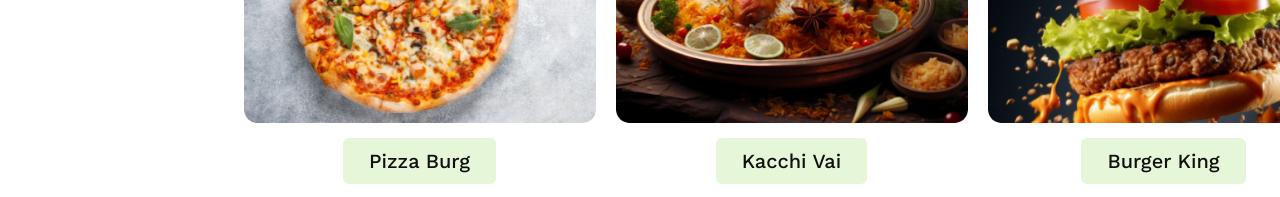
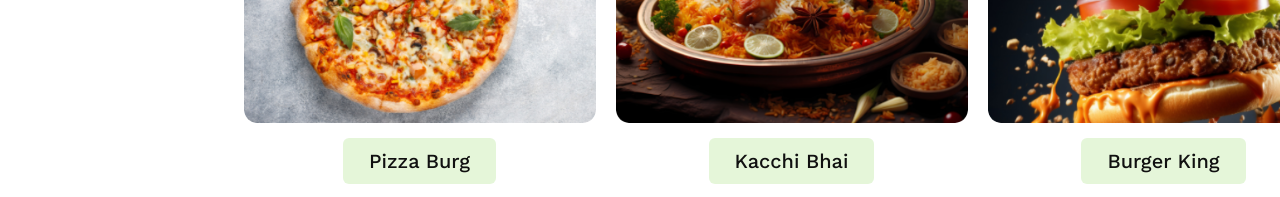
Before and after one commit to ataur-rahaman/food-restaurant-project, a plain HTML site: page index.html in a window 1280 px wide. Shown: the part 1080-1277 px from the top of the page. Drawn offline with nearby package versions, Linux system fonts and the light colour scheme.

Commit message:
modifyed the name kacchi vai to kacchi bhai

```diff
--- a/index.html
+++ b/index.html
@@ -32,7 +32,7 @@
                 </div>
                 <div class="cards">
                     <img src="./assets/biriyani.png" alt="pizza">
-                    <div class="brands"><span>Kacchi Vai</span></div>
+                    <div class="brands"><span>Kacchi Bhai</span></div>
                     <h2>Up To 50% Off</h2>
                     <p>Contrary to popular belief, Lorem Ipsum is not simply random text.</p>
                 </div>
```
